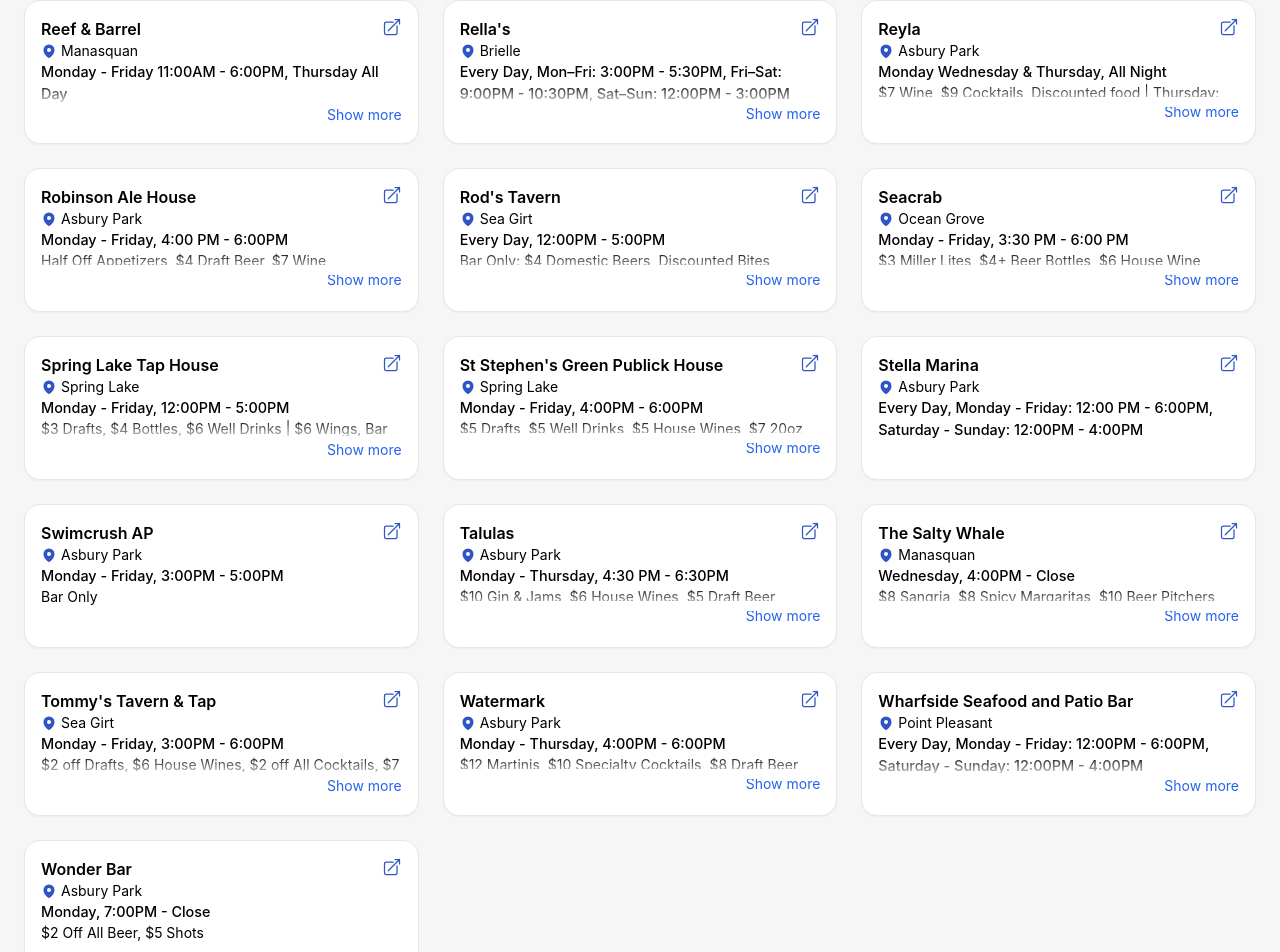
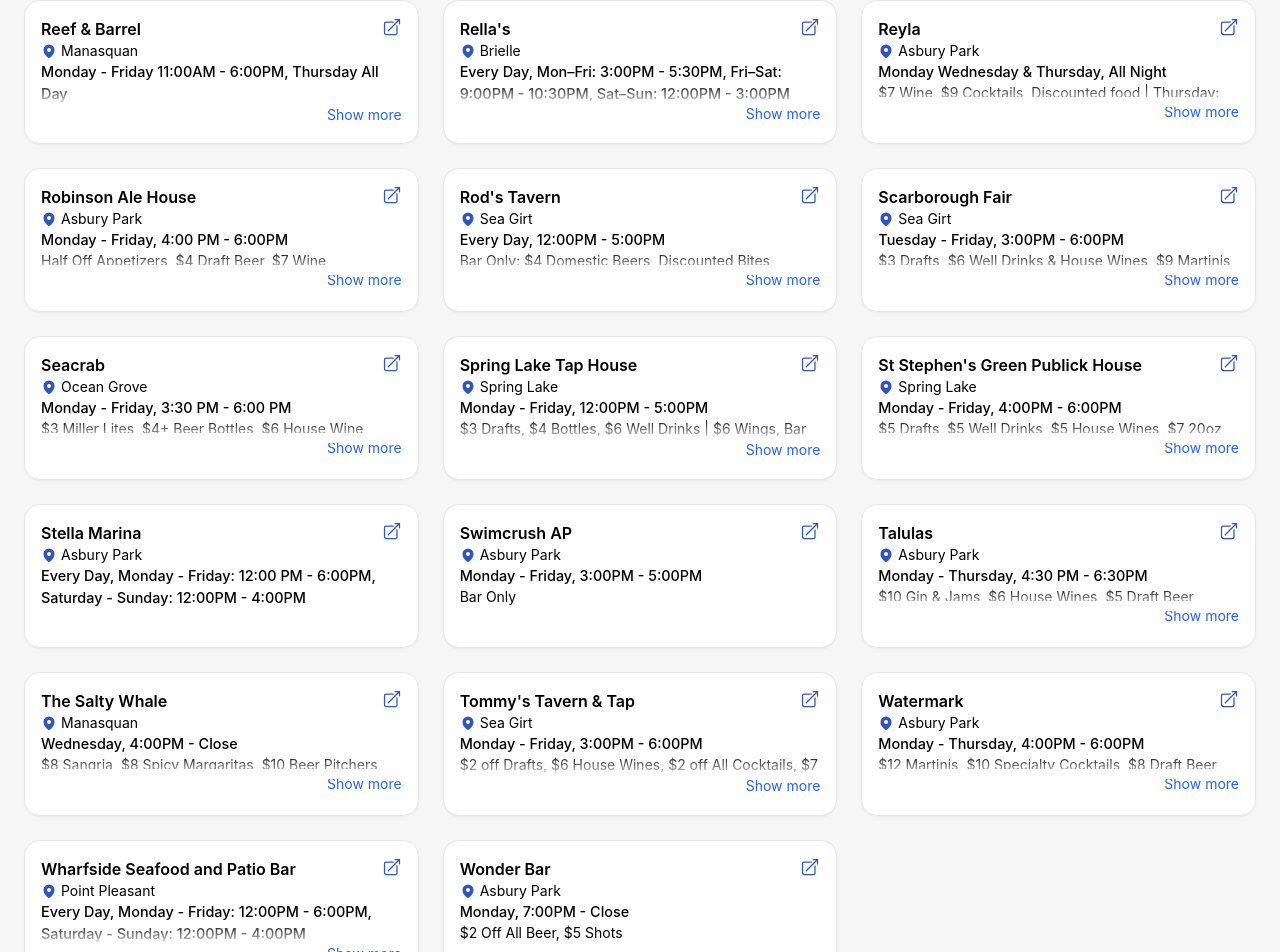
Before and after one commit to marytomkins/jersey-shore-happy-hours, a React (Create React App) app: page / in a window 1280 px wide. Shown: the part 2712-3664 px from the top of the page. Built offline with nearby package versions, Linux system fonts and the light colour scheme.

Commit message:
scarborough fair

```diff
--- a/src/data/happyHours.js
+++ b/src/data/happyHours.js
@@ -248,8 +248,9 @@ const data = [
       Thursday: ["2:00PM", "6:00PM"],
       Friday: ["2:00PM", "6:00PM"],
     },
-    timeFilter: ["2:00PM","3:00PM","4:00PM", "5:00PM", "6:00PM"],
-    description: "$4 Beers, $6 Wine, $8 Spritz, $10 Specialty Cocktails, Discounted Food",
+    timeFilter: ["2:00PM", "3:00PM", "4:00PM", "5:00PM", "6:00PM"],
+    description:
+      "$4 Beers, $6 Wine, $8 Spritz, $10 Specialty Cocktails, Discounted Food",
     link: "https://drive.google.com/file/d/1JqSPTftwbFoqbWXeZXEccQ49_r-BV_FZ/view",
   },
   {
@@ -1122,6 +1123,22 @@ const data = [
       "6:00PM",
     ],
   },
+  {
+    name: "Scarborough Fair",
+    town: "Sea Girt",
+    link: "https://www.sfseagirt.com/bar",
+    dayText: "Tuesday - Friday",
+    timeText: "3:00PM - 6:00PM",
+    description:
+      "$3 Drafts, $6 Well Drinks & House Wines, $9 Martinis, Discounted Apps",
+    dayFilter: {
+      Wednesday: ["3:00PM", "6:00PM"],
+      Wednesday: ["3:00PM", "6:00PM"],
+      Wednesday: ["3:00PM", "6:00PM"],
+      Wednesday: ["3:00PM", "6:00PM"],
+    },
+    timeFilter: ["3:00PM", "4:00PM", "5:00PM", "6:00PM"],
+  },
 ];
 
 export const happyHours = data.sort((a, b) => a.name.localeCompare(b.name));
```
